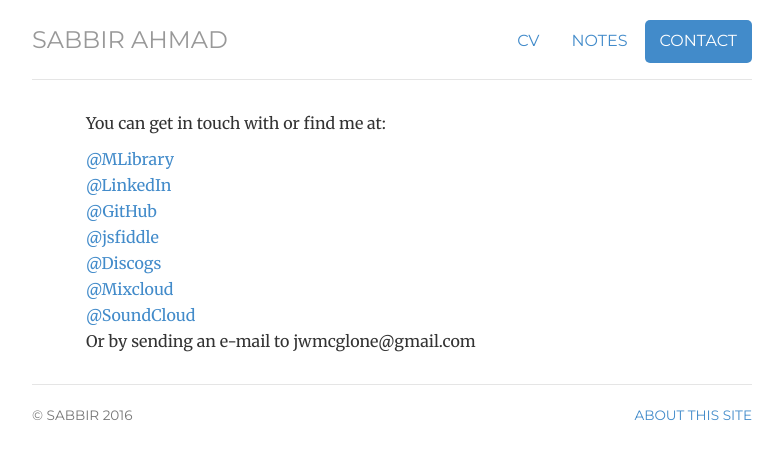
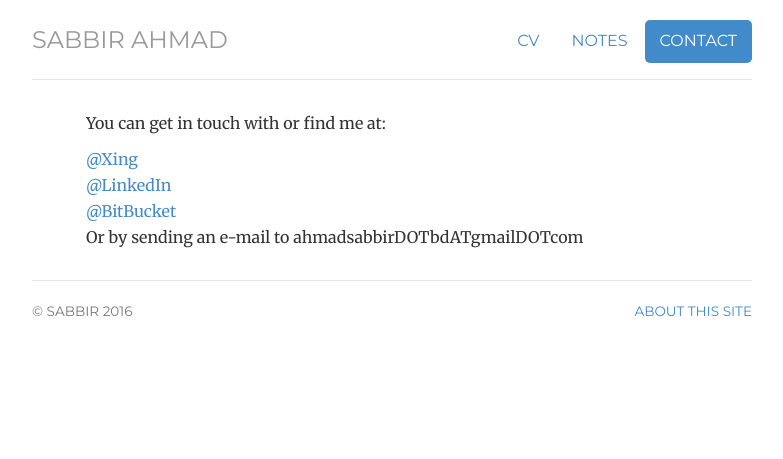
Before and after one commit to muktoshuvro/muktoshuvro.github.io, a Jekyll site: the page built from contact/index.html, in a window 1280 px wide. Shown: the top 459 px of the page, without its empty margins (248-1031 px from the left). Built offline with Jekyll 4.4.1, drawn with Linux system fonts in a browser that asks for light colours.

Commit message:
new update

```diff
--- a/contact/index.html
+++ b/contact/index.html
@@ -5,22 +5,16 @@ cv: passive
 projects: passive
 notes: passive
 contact: active
-description: Contact information for Jonathan McGlone, a Librarian, Front-End Developer, Digital Publisher, Project Manager, Music Enthusiast, and Web Noodler living and working in Michigan.
 ---
 <div class="contact">
 
 	<p>You can get in touch with or find me at:</p>
 
 	<ul class="list-unstyled">
-		<li><a href="http://www.lib.umich.edu/users/jmcglone">@MLibrary</a></li>
-		<li><a href="http://www.linkedin.com/in/jwmcglone/">@LinkedIn</a></li>
-		<li><a href="http://github.com/jmcglone">@GitHub</a></li>
-		<li><a href="http://jsfiddle.net/user/jmcglone/fiddles/">@jsfiddle</a></li>
-		<li><a href="http://www.discogs.com/user/jwmcglone">@Discogs</a></li>
-		<li><a href="http://www.mixcloud.com/jwmcglone/">@Mixcloud</a></li>
-		<li><a href="http://soundcloud.com/jwmcglone">@SoundCloud</a></li>
-		<!-- <li><a href="http://dribbble.com/jmcglone">@Dribbble</a></li> -->
-		<li>Or by sending an e-mail to <span class="obfuscate">moc.liamg@enolgcmwj</span></li>
+		<li><a href="https://www.xing.com/profile/Sabbir_Ahmad3">@Xing</a></li>
+		<li><a href="https://de.linkedin.com/in/sabb2583">@LinkedIn</a></li>
+		<li><a href="https://bitbucket.org/muktoshuvro/">@BitBucket</a></li>
+		<li>Or by sending an e-mail to ahmadsabbirDOTbdATgmailDOTcom</li>
 	</ul>
 
 </div>
```
